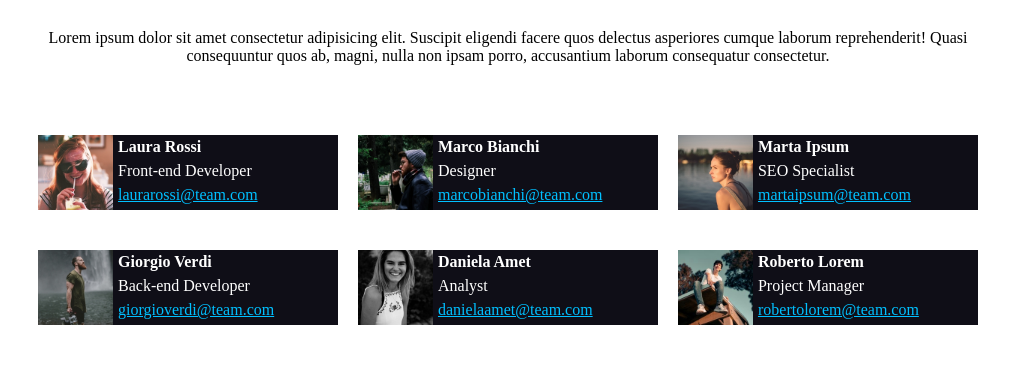
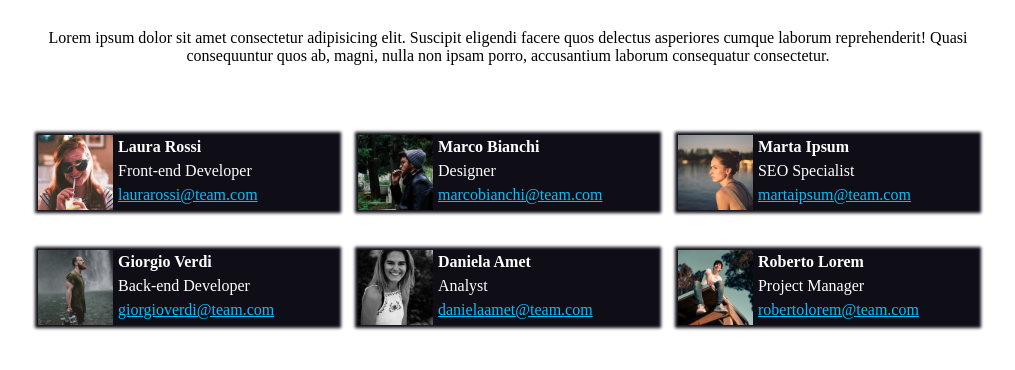
Before and after one commit to albertoBarl/html-css-float-cards, a plain HTML site: page index.html in a window 1280 px wide. Shown: the part 104-474 px from the top of the page, without its empty margins (132-1147 px from the left). Drawn offline with Linux system fonts and the light colour scheme; a web font is replaced by a local one.

Commit message:
added clearfix to col, now we have height for col

```diff
--- a/css/style.css
+++ b/css/style.css
@@ -42,6 +42,7 @@ a{
     width: calc(100% / 3 - 20px);
     margin: 20px 10px;
     background-color: #0F0E17;
+    box-shadow: 0px 0px 3px 3px #0F0E17;
     color: white;
 }
 
--- a/index.html
+++ b/index.html
@@ -26,7 +26,7 @@
 
             <div class="cards">
                 <!-- Riga 1 -->
-                <div class="row row-1">
+                <div class="row row-1 clearfix">
                    <div class="col col-1">
                         <img src="./img/female1.png" alt="IMG non disponibile">
                         <div class="infos">
@@ -56,7 +56,7 @@
                 <!-- fine riga 1 -->
 
                 <!-- Riga 2 -->
-                <div class="row row-2">
+                <div class="row row-2 clearfix">
                     <div class="col col-1">
                         <img src="./img/male2.png" alt="IMG non disponibile">
                         <div class="infos">
```
